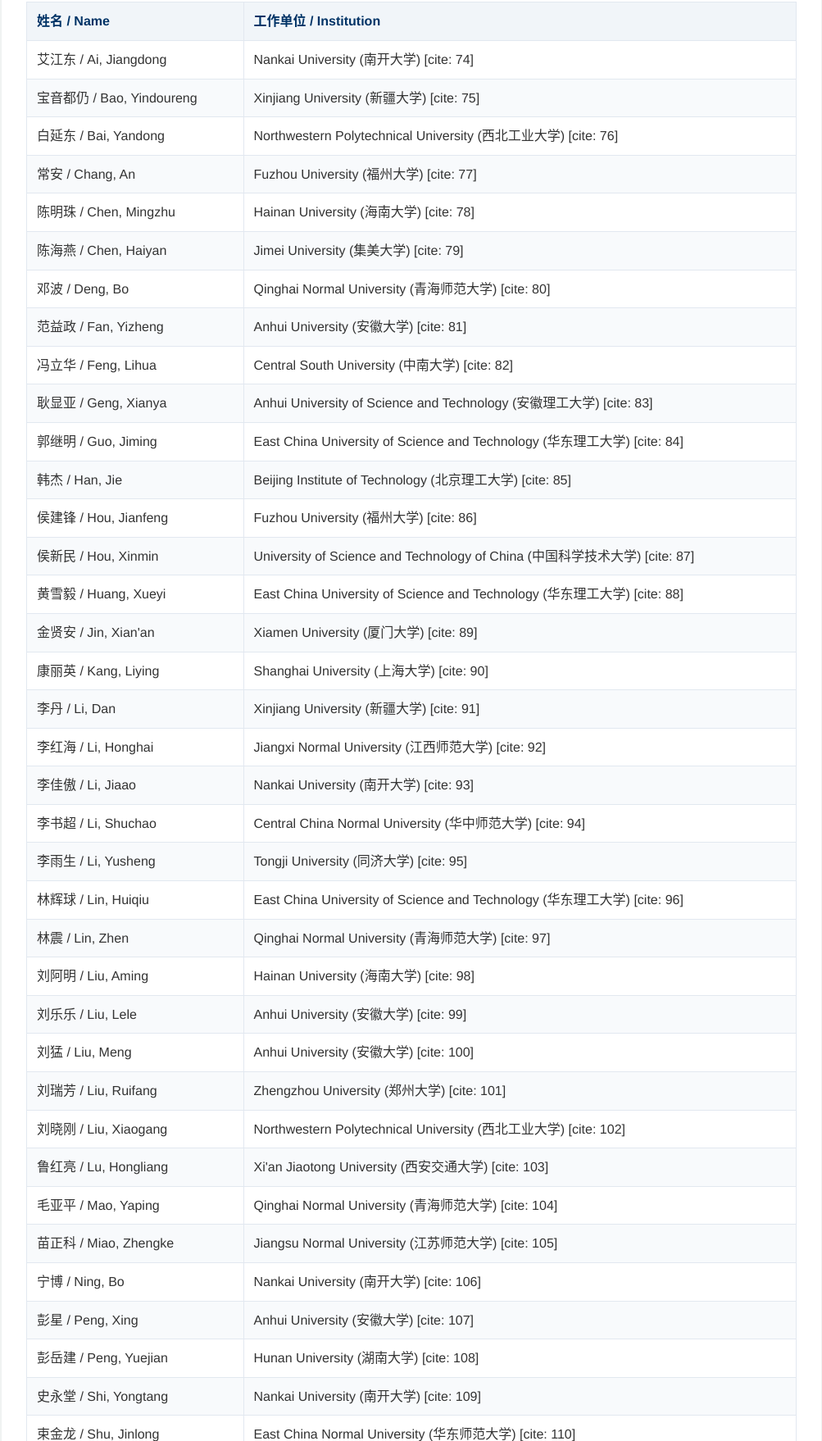
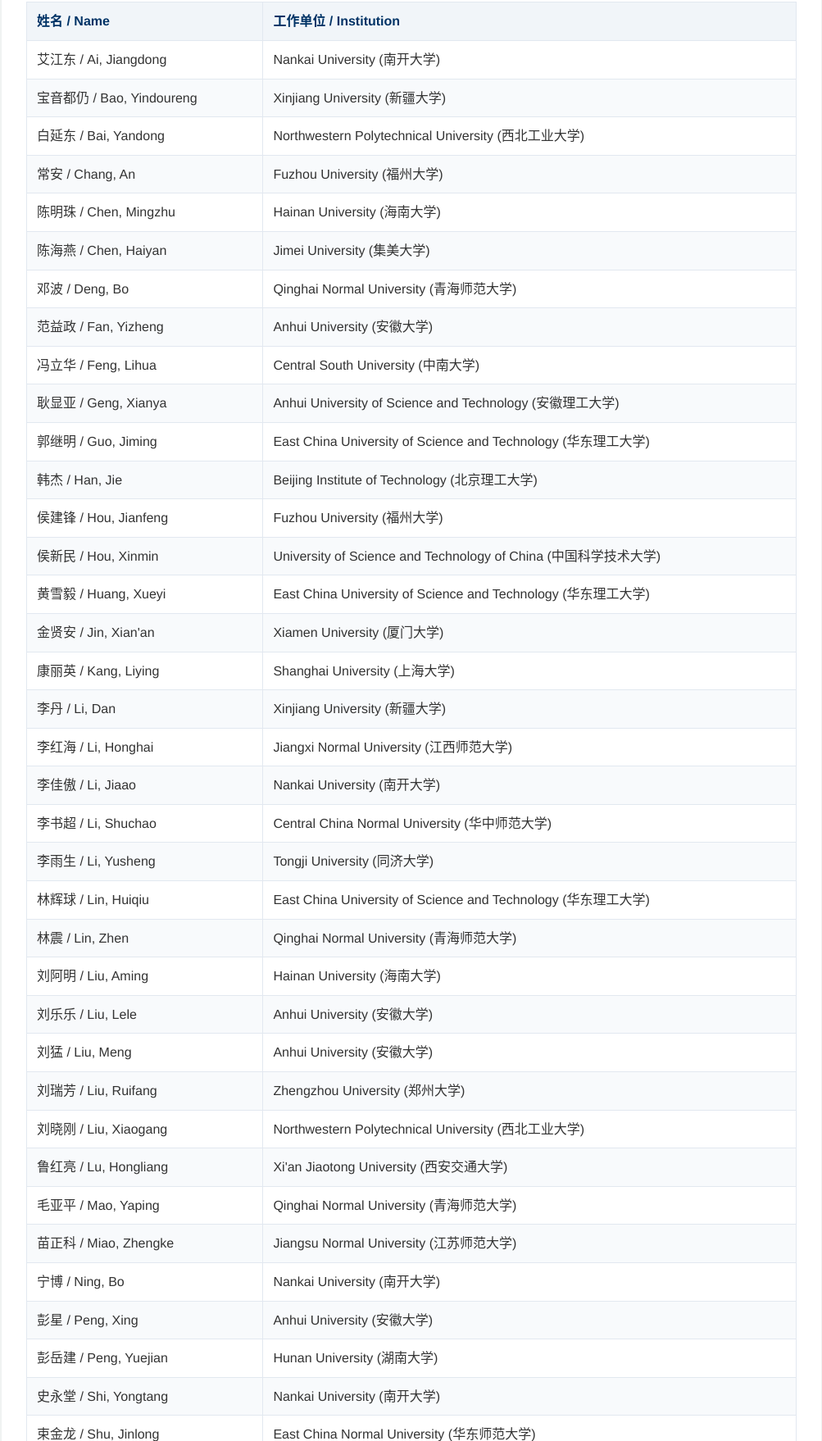
Before and after one commit to li7910598-netizen/2026-7, a plain HTML site: page index.html in a window 1280 px wide. Shown: the part 1042-2800 px from the top of the page at 82% size, without its empty margins (138-1141 px from the left). Drawn offline with Linux system fonts and the light colour scheme.

Commit message:
Update index.html

```diff
--- a/index.html
+++ b/index.html
@@ -68,7 +68,6 @@
         h2 { font-size: 1.5rem; margin-top: 0; }
         h3 { color: var(--primary-color); border-bottom: 2px solid var(--primary-color); padding-bottom: 8px; margin-bottom: 20px; }
 
-        /* 更改此处：具体事项改为纵向一行一列排列 */
         .info-grid {
             display: grid;
             grid-template-columns: 1fr;
@@ -141,13 +140,13 @@
         <div class="card">
             <div class="lang-zh">
                 <h2>尊敬的各位专家同仁：</h2>
-                <p>您好！由中国运筹学会图论组合分会和哈尔滨工程大学数学科学学院联合主办的“哈尔滨图论与组合研讨会”将于2026年7月3—5日在黑龙江省哈尔滨市举行 [cite: 3]。我们诚挚邀请您参加本次研讨会 [cite: 3]。</p>
-                <p>本次研讨会旨在交流图论、组合及其相关应用领域的国际前沿热点和最新研究成果，推动各研究方向的交叉融合与发展，为同行提供一个学术交流的平台 [cite: 4]。</p>
+                <p>您好！由中国运筹学会图论组合分会和哈尔滨工程大学数学科学学院联合主办的“哈尔滨图论与组合研讨会”将于2026年7月3—5日在黑龙江省哈尔滨市举行。我们诚挚邀请您参加本次研讨会。</p>
+                <p>本次研讨会旨在交流图论、组合及其相关 application 领域的国际前沿热点和最新研究成果，推动各研究方向的交叉融合与发展，为同行提供一个学术交流的平台。</p>
             </div>
             <div class="lang-en" lang="en">
                 <h2>Dear Experts and Colleagues,</h2>
-                <p>Greetings! Jointly organized by the Graph Theory and Combinatorics Branch of the Operations Research Society of China and the School of Mathematical Sciences, Harbin Engineering University, the "Harbin Seminar on Graph Theory and Combinatorics" will be held from July 3 to 5, 2026, in Harbin, Heilongjiang Province[cite: 3]. We sincerely invite you to attend this seminar[cite: 3].</p>
-                <p>This seminar aims to exchange international cutting-edge topics and the latest research achievements in graph theory, combinatorics, and their related application fields, promote the cross-integration and development of various research directions, and provide an academic exchange platform for peers[cite: 4].</p>
+                <p>Greetings! Jointly organized by the Graph Theory and Combinatorics Branch of the Operations Research Society of China and the School of Mathematical Sciences, Harbin Engineering University, the "Harbin Seminar on Graph Theory and Combinatorics" will be held from July 3 to 5, 2026, in Harbin, Heilongjiang Province. We sincerely invite you to attend this seminar.</p>
+                <p>This seminar aims to exchange international cutting-edge topics and the latest research achievements in graph theory, combinatorics, and their related application fields, promote the cross-integration and development of various research directions, and provide an academic exchange platform for peers.</p>
             </div>
         </div>
 
@@ -157,19 +156,19 @@
 
             <div class="info-grid">
                 <div class="info-item">
-                    <span class="lang-zh"><strong>会议报到：</strong>2026年7月3日</span> [cite: 5]
+                    <span class="lang-zh"><strong>会议报到：</strong>2026年7月3日</span>
                     <span class="lang-en" lang="en"><strong>Registration Date:</strong> July 3, 2026</span>
                 </div>
                 <div class="info-item">
-                    <span class="lang-zh"><strong>会议时间：</strong>2026年7月4日—5日</span> [cite: 6]
+                    <span class="lang-zh"><strong>会议时间：</strong>2026年7月4日—5日</span>
                     <span class="lang-en" lang="en"><strong>Conference Dates:</strong> July 4–5, 2026</span>
                 </div>
                 <div class="info-item">
-                    <span class="lang-zh"><strong>会议地点：</strong>哈尔滨友谊宫酒店 <small>（哈尔滨市道里区友谊路263号）</small></span> [cite: 7]
+                    <span class="lang-zh"><strong>会议地点：</strong>哈尔滨友谊宫酒店 <small>（哈尔滨市道里区友谊路263号）</small></span>
                     <span class="lang-en" lang="en"><strong>Venue:</strong> Harbin Friendship Palace Hotel <small>(No. 263 Youyi Road, Daoli District, Harbin)</small></span>
                 </div>
                 <div class="info-item">
-                    <span class="lang-zh"><strong>会议费用：</strong>不收取会务费，食宿统一安排，费用自理</span> [cite: 8]
+                    <span class="lang-zh"><strong>会议费用：</strong>不收取会务费，食宿统一安排，费用自理</span>
                     <span class="lang-en" lang="en"><strong>Fees:</strong> No registration fee. Accommodation and meals are arranged uniformly at participants' own expense.</span>
                 </div>
             </div>
@@ -186,59 +185,59 @@
                     </tr>
                 </thead>
                 <tbody>
-                    <tr><td>艾江东 / Ai, Jiangdong</td><td>Nankai University (南开大学) [cite: 74]</td></tr>
-                    <tr><td>宝音都仍 / Bao, Yindoureng</td><td>Xinjiang University (新疆大学) [cite: 75]</td></tr>
-                    <tr><td>白延东 / Bai, Yandong</td><td>Northwestern Polytechnical University (西北工业大学) [cite: 76]</td></tr>
-                    <tr><td>常安 / Chang, An</td><td>Fuzhou University (福州大学) [cite: 77]</td></tr>
-                    <tr><td>陈明珠 / Chen, Mingzhu</td><td>Hainan University (海南大学) [cite: 78]</td></tr>
-                    <tr><td>陈海燕 / Chen, Haiyan</td><td>Jimei University (集美大学) [cite: 79]</td></tr>
-                    <tr><td>邓波 / Deng, Bo</td><td>Qinghai Normal University (青海师范大学) [cite: 80]</td></tr>
-                    <tr><td>范益政 / Fan, Yizheng</td><td>Anhui University (安徽大学) [cite: 81]</td></tr>
-                    <tr><td>冯立华 / Feng, Lihua</td><td>Central South University (中南大学) [cite: 82]</td></tr>
-                    <tr><td>耿显亚 / Geng, Xianya</td><td>Anhui University of Science and Technology (安徽理工大学) [cite: 83]</td></tr>
-                    <tr><td>郭继明 / Guo, Jiming</td><td>East China University of Science and Technology (华东理工大学) [cite: 84]</td></tr>
-                    <tr><td>韩杰 / Han, Jie</td><td>Beijing Institute of Technology (北京理工大学) [cite: 85]</td></tr>
-                    <tr><td>侯建锋 / Hou, Jianfeng</td><td>Fuzhou University (福州大学) [cite: 86]</td></tr>
-                    <tr><td>侯新民 / Hou, Xinmin</td><td>University of Science and Technology of China (中国科学技术大学) [cite: 87]</td></tr>
-                    <tr><td>黄雪毅 / Huang, Xueyi</td><td>East China University of Science and Technology (华东理工大学) [cite: 88]</td></tr>
-                    <tr><td>金贤安 / Jin, Xian'an</td><td>Xiamen University (厦门大学) [cite: 89]</td></tr>
-                    <tr><td>康丽英 / Kang, Liying</td><td>Shanghai University (上海大学) [cite: 90]</td></tr>
-                    <tr><td>李丹 / Li, Dan</td><td>Xinjiang University (新疆大学) [cite: 91]</td></tr>
-                    <tr><td>李红海 / Li, Honghai</td><td>Jiangxi Normal University (江西师范大学) [cite: 92]</td></tr>
-                    <tr><td>李佳傲 / Li, Jiaao</td><td>Nankai University (南开大学) [cite: 93]</td></tr>
-                    <tr><td>李书超 / Li, Shuchao</td><td>Central China Normal University (华中师范大学) [cite: 94]</td></tr>
-                    <tr><td>李雨生 / Li, Yusheng</td><td>Tongji University (同济大学) [cite: 95]</td></tr>
-                    <tr><td>林辉球 / Lin, Huiqiu</td><td>East China University of Science and Technology (华东理工大学) [cite: 96]</td></tr>
-                    <tr><td>林震 / Lin, Zhen</td><td>Qinghai Normal University (青海师范大学) [cite: 97]</td></tr>
-                    <tr><td>刘阿明 / Liu, Aming</td><td>Hainan University (海南大学) [cite: 98]</td></tr>
-                    <tr><td>刘乐乐 / Liu, Lele</td><td>Anhui University (安徽大学) [cite: 99]</td></tr>
-                    <tr><td>刘猛 / Liu, Meng</td><td>Anhui University (安徽大学) [cite: 100]</td></tr>
-                    <tr><td>刘瑞芳 / Liu, Ruifang</td><td>Zhengzhou University (郑州大学) [cite: 101]</td></tr>
-                    <tr><td>刘晓刚 / Liu, Xiaogang</td><td>Northwestern Polytechnical University (西北工业大学) [cite: 102]</td></tr>
-                    <tr><td>鲁红亮 / Lu, Hongliang</td><td>Xi'an Jiaotong University (西安交通大学) [cite: 103]</td></tr>
-                    <tr><td>毛亚平 / Mao, Yaping</td><td>Qinghai Normal University (青海师范大学) [cite: 104]</td></tr>
-                    <tr><td>苗正科 / Miao, Zhengke</td><td>Jiangsu Normal University (江苏师范大学) [cite: 105]</td></tr>
-                    <tr><td>宁博 / Ning, Bo</td><td>Nankai University (南开大学) [cite: 106]</td></tr>
-                    <tr><td>彭星 / Peng, Xing</td><td>Anhui University (安徽大学) [cite: 107]</td></tr>
-                    <tr><td>彭岳建 / Peng, Yuejian</td><td>Hunan University (湖南大学) [cite: 108]</td></tr>
-                    <tr><td>史永堂 / Shi, Yongtang</td><td>Nankai University (南开大学) [cite: 109]</td></tr>
-                    <tr><td>束金龙 / Shu, Jinlong</td><td>East China Normal University (华东师范大学) [cite: 110]</td></tr>
-                    <tr><td>王光辉 / Wang, Guanghui</td><td>Shandong University (山东大学) [cite: 111]</td></tr>
-                    <tr><td>王建光 / Wang, Jianguang</td><td>Shandong University of Technology (山东理工大学) [cite: 112]</td></tr>
-                    <tr><td>王卫 / Wang, Wei</td><td>Xi'an Jiaotong University (西安交通大学) [cite: 113]</td></tr>
-                    <tr><td>王毅 / Wang, Yi</td><td>Anhui University (安徽大学) [cite: 114]</td></tr>
-                    <tr><td>王艺桥 / Wang, Yiqiao</td><td>Beijing University of Technology (北京工业大学) [cite: 115]</td></tr>
-                    <tr><td>王维凡 / Wang, Weifan</td><td>Zhejiang Normal University (浙江师范大学) [cite: 116]</td></tr>
-                    <tr><td>吴河辉 / Wu, Hehui</td><td>Fudan University (复旦大学) [cite: 117]</td></tr>
-                    <tr><td>许宝刚 / Xu, Baogang</td><td>Nanjing Normal University (南京师范大学) [cite: 118]</td></tr>
-                    <tr><td>尤利华 / You, Lihua</td><td>South China Normal University (华南师范大学) [cite: 119]</td></tr>
-                    <tr><td>袁龙图 / Yuan, Longtu</td><td>East China Normal University (华东师范大学) [cite: 120]</td></tr>
-                    <tr><td>翟明清 / Zhai, Mingqing</td><td>Nanjing University of Science and Technology (南京理工大学) [cite: 121]</td></tr>
-                    <tr><td>张明祖 / Zhang, Mingzu</td><td>Xinjiang University (新疆大学) [cite: 122]</td></tr>
-                    <tr><td>张晓东 / Zhang, Xiaodong</td><td>Shanghai Jiao Tong University (上海交通大学) [cite: 123]</td></tr>
-                    <tr><td>张晓岩 / Zhang, Xiaoyan</td><td>Nanjing Normal University (南京师范大学) [cite: 124]</td></tr>
-                    <tr><td>周波 / Zhou, Bo</td><td>South China Normal University (华南师范大学) [cite: 125]</td></tr>
-                    <tr><td>周进鑫 / Zhou, Jinxin</td><td>Beijing Jiaotong University (北京交通大学) [cite: 126]</td></tr>
+                    <tr><td>艾江东 / Ai, Jiangdong</td><td>Nankai University (南开大学)</td></tr>
+                    <tr><td>宝音都仍 / Bao, Yindoureng</td><td>Xinjiang University (新疆大学)</td></tr>
+                    <tr><td>白延东 / Bai, Yandong</td><td>Northwestern Polytechnical University (西北工业大学)</td></tr>
+                    <tr><td>常安 / Chang, An</td><td>Fuzhou University (福州大学)</td></tr>
+                    <tr><td>陈明珠 / Chen, Mingzhu</td><td>Hainan University (海南大学)</td></tr>
+                    <tr><td>陈海燕 / Chen, Haiyan</td><td>Jimei University (集美大学)</td></tr>
+                    <tr><td>邓波 / Deng, Bo</td><td>Qinghai Normal University (青海师范大学)</td></tr>
+                    <tr><td>范益政 / Fan, Yizheng</td><td>Anhui University (安徽大学)</td></tr>
+                    <tr><td>冯立华 / Feng, Lihua</td><td>Central South University (中南大学)</td></tr>
+                    <tr><td>耿显亚 / Geng, Xianya</td><td>Anhui University of Science and Technology (安徽理工大学)</td></tr>
+                    <tr><td>郭继明 / Guo, Jiming</td><td>East China University of Science and Technology (华东理工大学)</td></tr>
+                    <tr><td>韩杰 / Han, Jie</td><td>Beijing Institute of Technology (北京理工大学)</td></tr>
+                    <tr><td>侯建锋 / Hou, Jianfeng</td><td>Fuzhou University (福州大学)</td></tr>
+                    <tr><td>侯新民 / Hou, Xinmin</td><td>University of Science and Technology of China (中国科学技术大学)</td></tr>
+                    <tr><td>黄雪毅 / Huang, Xueyi</td><td>East China University of Science and Technology (华东理工大学)</td></tr>
+                    <tr><td>金贤安 / Jin, Xian'an</td><td>Xiamen University (厦门大学)</td></tr>
+                    <tr><td>康丽英 / Kang, Liying</td><td>Shanghai University (上海大学)</td></tr>
+                    <tr><td>李丹 / Li, Dan</td><td>Xinjiang University (新疆大学)</td></tr>
+                    <tr><td>李红海 / Li, Honghai</td><td>Jiangxi Normal University (江西师范大学)</td></tr>
+                    <tr><td>李佳傲 / Li, Jiaao</td><td>Nankai University (南开大学)</td></tr>
+                    <tr><td>李书超 / Li, Shuchao</td><td>Central China Normal University (华中师范大学)</td></tr>
+                    <tr><td>李雨生 / Li, Yusheng</td><td>Tongji University (同济大学)</td></tr>
+                    <tr><td>林辉球 / Lin, Huiqiu</td><td>East China University of Science and Technology (华东理工大学)</td></tr>
+                    <tr><td>林震 / Lin, Zhen</td><td>Qinghai Normal University (青海师范大学)</td></tr>
+                    <tr><td>刘阿明 / Liu, Aming</td><td>Hainan University (海南大学)</td></tr>
+                    <tr><td>刘乐乐 / Liu, Lele</td><td>Anhui University (安徽大学)</td></tr>
+                    <tr><td>刘猛 / Liu, Meng</td><td>Anhui University (安徽大学)</td></tr>
+                    <tr><td>刘瑞芳 / Liu, Ruifang</td><td>Zhengzhou University (郑州大学)</td></tr>
+                    <tr><td>刘晓刚 / Liu, Xiaogang</td><td>Northwestern Polytechnical University (西北工业大学)</td></tr>
+                    <tr><td>鲁红亮 / Lu, Hongliang</td><td>Xi'an Jiaotong University (西安交通大学)</td></tr>
+                    <tr><td>毛亚平 / Mao, Yaping</td><td>Qinghai Normal University (青海师范大学)</td></tr>
+                    <tr><td>苗正科 / Miao, Zhengke</td><td>Jiangsu Normal University (江苏师范大学)</td></tr>
+                    <tr><td>宁博 / Ning, Bo</td><td>Nankai University (南开大学)</td></tr>
+                    <tr><td>彭星 / Peng, Xing</td><td>Anhui University (安徽大学)</td></tr>
+                    <tr><td>彭岳建 / Peng, Yuejian</td><td>Hunan University (湖南大学)</td></tr>
+                    <tr><td>史永堂 / Shi, Yongtang</td><td>Nankai University (南开大学)</td></tr>
+                    <tr><td>束金龙 / Shu, Jinlong</td><td>East China Normal University (华东师范大学)</td></tr>
+                    <tr><td>王光辉 / Wang, Guanghui</td><td>Shandong University (山东大学)</td></tr>
+                    <tr><td>王建光 / Wang, Jianguang</td><td>Shandong University of Technology (山东理工大学)</td></tr>
+                    <tr><td>王卫 / Wang, Wei</td><td>Xi'an Jiaotong University (西安交通大学)</td></tr>
+                    <tr><td>王毅 / Wang, Yi</td><td>Anhui University (安徽大学)</td></tr>
+                    <tr><td>王艺桥 / Wang, Yiqiao</td><td>Beijing University of Technology (北京工业大学)</td></tr>
+                    <tr><td>王维凡 / Wang, Weifan</td><td>Zhejiang Normal University (浙江师范大学)</td></tr>
+                    <tr><td>吴河辉 / Wu, Hehui</td><td>Fudan University (复旦大学)</td></tr>
+                    <tr><td>许宝刚 / Xu, Baogang</td><td>Nanjing Normal University (南京师范大学)</td></tr>
+                    <tr><td>尤利华 / You, Lihua</td><td>South China Normal University (华南师范大学)</td></tr>
+                    <tr><td>袁龙图 / Yuan, Longtu</td><td>East China Normal University (华东师范大学)</td></tr>
+                    <tr><td>翟明清 / Zhai, Mingqing</td><td>Nanjing University of Science and Technology (南京理工大学)</td></tr>
+                    <tr><td>张明祖 / Zhang, Mingzu</td><td>Xinjiang University (新疆大学)</td></tr>
+                    <tr><td>张晓东 / Zhang, Xiaodong</td><td>Shanghai Jiao Tong University (上海交通大学)</td></tr>
+                    <tr><td>张晓岩 / Zhang, Xiaoyan</td><td>Nanjing Normal University (南京师范大学)</td></tr>
+                    <tr><td>周波 / Zhou, Bo</td><td>South China Normal University (华南师范大学)</td></tr>
+                    <tr><td>周进鑫 / Zhou, Jinxin</td><td>Beijing Jiaotong University (北京交通大学)</td></tr>
                 </tbody>
             </table>
         </div>
@@ -250,11 +249,11 @@
             <p class="lang-en" lang="en" style="color: #ef4444; font-weight: bold;">Please send the completed registration receipt to zhoujiang@hrbeu.edu.cn before June 20.</p>
 
             <ul>
-                <li>周 江 (<a href="mailto:zhoujiang@hrbeu.edu.cn">zhoujiang@hrbeu.edu.cn</a>) [cite: 11]</li>
-                <li>孙丽珠 (<a href="mailto:lizhusun@hrbeu.edu.cn">lizhusun@hrbeu.edu.cn</a>) [cite: 12]</li>
-                <li>王 烨 (<a href="mailto:ywang@hrbeu.edu.cn">ywang@hrbeu.edu.cn</a>) [cite: 13]</li>
-                <li>陈利祥 (<a href="mailto:chenlixiang@hrbeu.edu.cn">chenlixiang@hrbeu.edu.cn</a>) [cite: 14]</li>
-                <li>卜长江 (<a href="mailto:buchangjiang@hrbeu.edu.cn">buchangjiang@hrbeu.edu.cn</a>) [cite: 15]</li>
+                <li>周 江 (<a href="mailto:zhoujiang@hrbeu.edu.cn">zhoujiang@hrbeu.edu.cn</a>)</li>
+                <li>孙丽珠 (<a href="mailto:lizhusun@hrbeu.edu.cn">lizhusun@hrbeu.edu.cn</a>)</li>
+                <li>王 烨 (<a href="mailto:ywang@hrbeu.edu.cn">ywang@hrbeu.edu.cn</a>)</li>
+                <li>陈利祥 (<a href="mailto:chenlixiang@hrbeu.edu.cn">chenlixiang@hrbeu.edu.cn</a>)</li>
+                <li>卜长江 (<a href="mailto:buchangjiang@hrbeu.edu.cn">buchangjiang@hrbeu.edu.cn</a>)</li>
             </ul>
 
             <div class="receipt-box">
```
